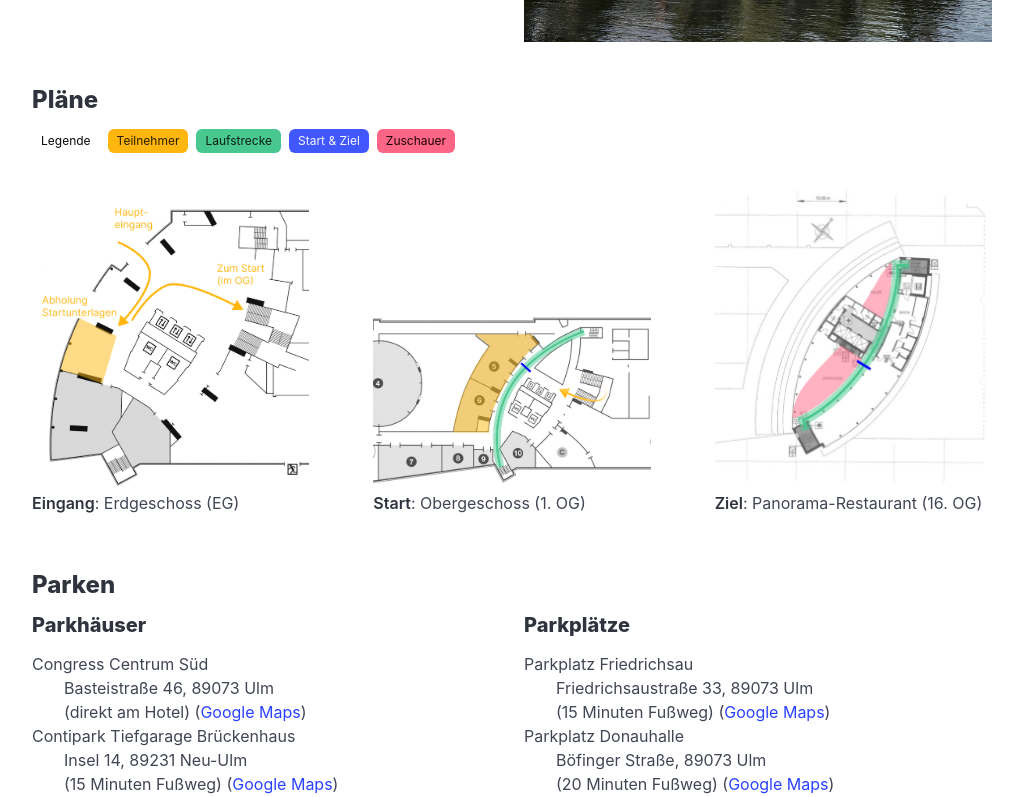
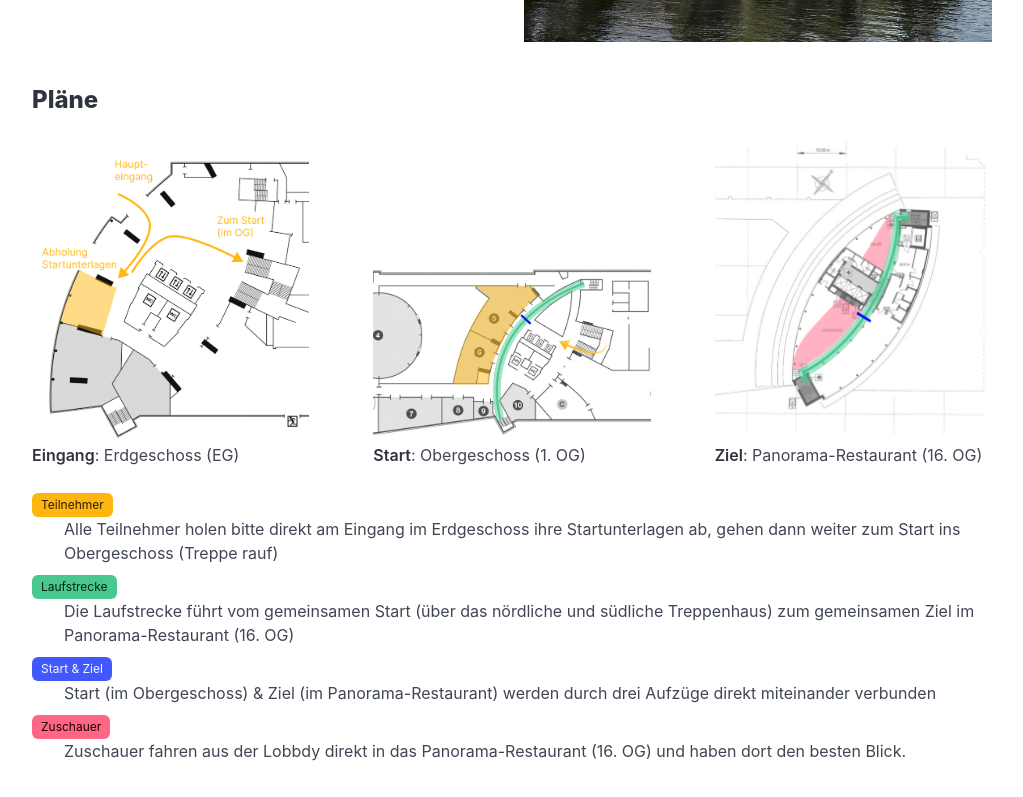
Before and after one commit to steffkes/schachmatt-ulm, a Nuxt app: page /teilnehmer/organisatorisches in a window 1280 px wide. Shown: the part 1280-2077 px from the top of the page, without its empty margins (128-1151 px from the left). Built offline with nearby package versions, Linux system fonts and the light colour scheme; no server answers.

Commit message:
explain hotel information in more detail

```diff
--- a/pages/teilnehmer/organisatorisches.vue
+++ b/pages/teilnehmer/organisatorisches.vue
@@ -77,14 +77,6 @@
 
         <h3>Pläne</h3>
 
-        <div class="tags">
-          <span class="tag is-white">Legende</span>
-          <span class="tag is-warning">Teilnehmer</span>
-          <span class="tag is-success">Laufstrecke</span>
-          <span class="tag is-link">Start & Ziel</span>
-          <span class="tag is-danger">Zuschauer</span>
-        </div>
-
         <div class="columns is-8 is-align-items-end">
           <div class="column">
             <figure class="image">
@@ -105,6 +97,34 @@
             <p><strong>Ziel</strong>: Panorama-Restaurant (16. OG)</p>
           </div>
         </div>
+
+        <dl>
+          <dt><span class="tag is-warning">Teilnehmer</span></dt>
+          <dd>
+            Alle Teilnehmer holen bitte direkt am Eingang im Erdgeschoss ihre
+            Startunterlagen ab, gehen dann weiter zum Start ins Obergeschoss
+            (Treppe rauf)
+          </dd>
+
+          <dt class="mt-2"><span class="tag is-success">Laufstrecke</span></dt>
+          <dd>
+            Die Laufstrecke führt vom gemeinsamen Start (über das nördliche und
+            südliche Treppenhaus) zum gemeinsamen Ziel im Panorama-Restaurant
+            (16. OG)
+          </dd>
+
+          <dt class="mt-2"><span class="tag is-link">Start & Ziel</span></dt>
+          <dd>
+            Start (im Obergeschoss) & Ziel (im Panorama-Restaurant) werden durch
+            drei Aufzüge direkt miteinander verbunden
+          </dd>
+
+          <dt class="mt-2"><span class="tag is-danger">Zuschauer</span></dt>
+          <dd>
+            Zuschauer fahren aus der Lobbdy direkt in das Panorama-Restaurant
+            (16. OG) und haben dort den besten Blick.
+          </dd>
+        </dl>
 
         <h3>Parken</h3>
 
```
